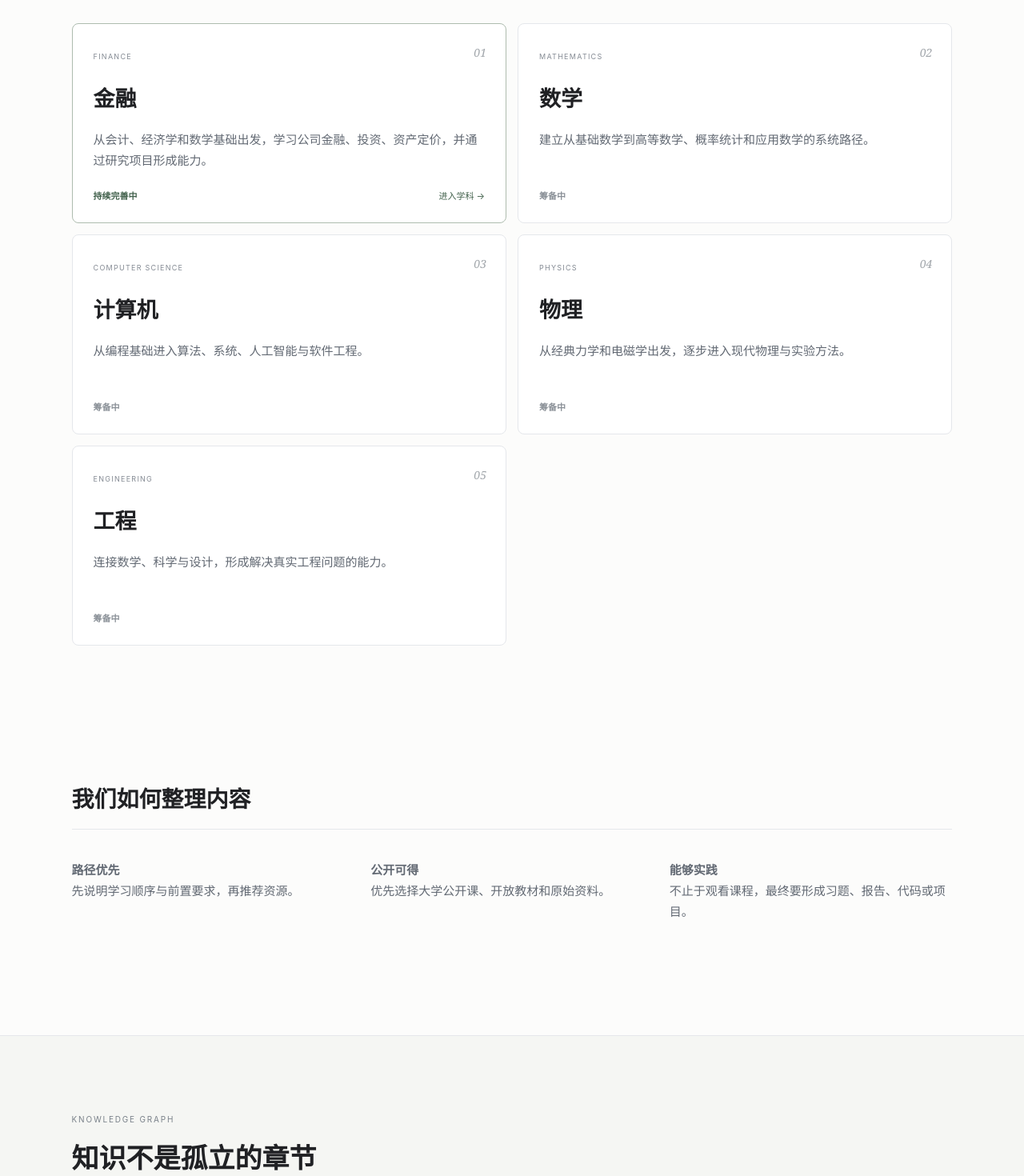
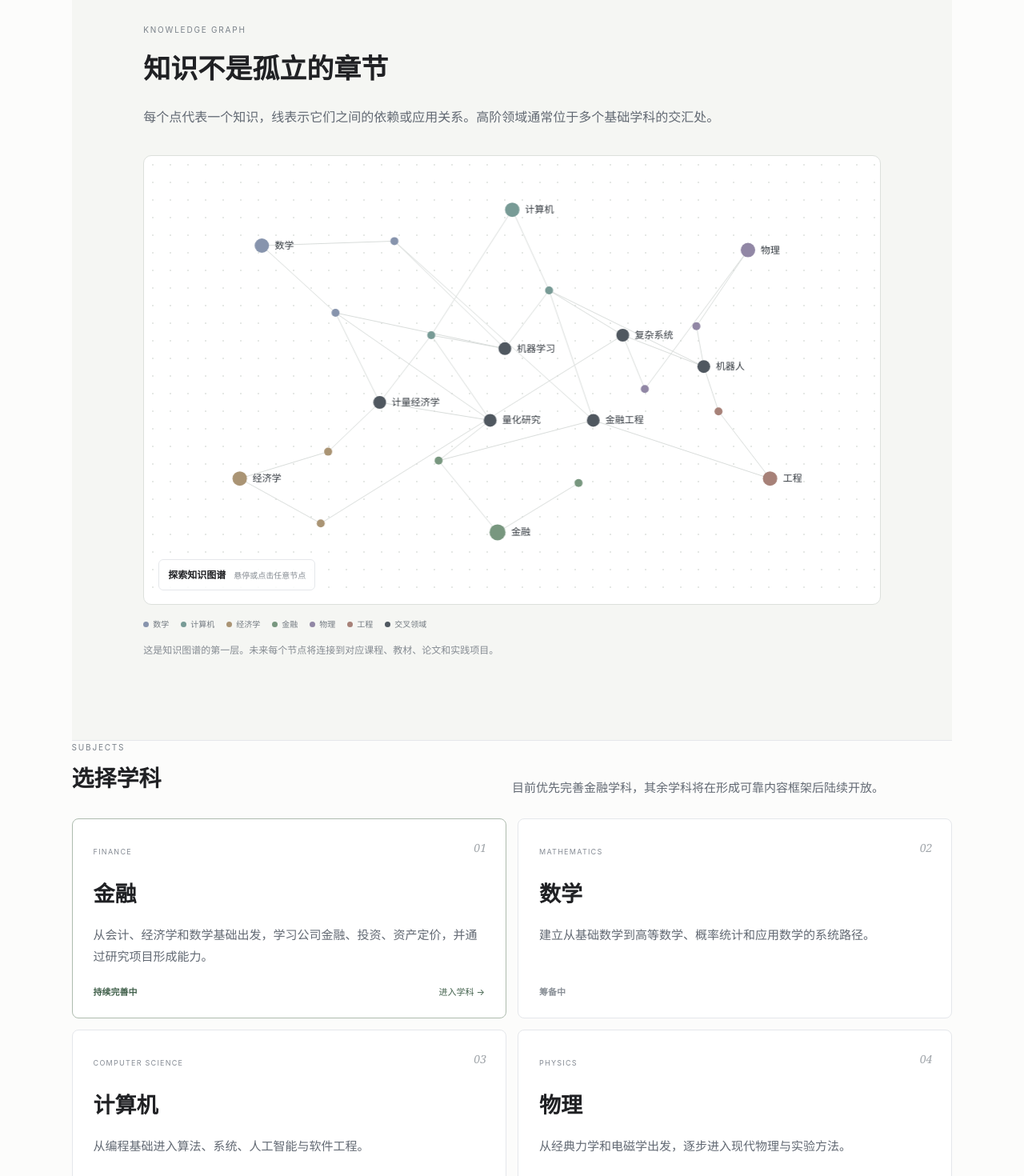
Before and after one commit to ming1024yue/finance-self-taught, a React (Vite) app: page / in a window 1280 px wide. Shown: the part 740-2210 px from the top of the page at 80% size. Built offline with nearby package versions, Linux system fonts and the light colour scheme.

Commit message:
Move knowledge graph above subject selection

```diff
--- /dev/null
+++ b/src/KnowledgeGraphPlacement.tsx
@@ -0,0 +1,11 @@
+import {useLayoutEffect,useRef} from "react";
+import KnowledgeGraph from "./KnowledgeGraph";
+
+export default function KnowledgeGraphPlacement(){
+  const container=useRef<HTMLDivElement>(null);
+  useLayoutEffect(()=>{
+    const subjects=document.getElementById("subjects");
+    if(subjects&&container.current) subjects.before(container.current);
+  },[]);
+  return <div className="knowledge-placement" ref={container}><KnowledgeGraph/></div>;
+}
--- a/src/main.tsx
+++ b/src/main.tsx
@@ -1,2 +1,2 @@
-import{createRoot}from"react-dom/client";import PlatformHome from"./PlatformHome";import KnowledgeGraph from"./KnowledgeGraph";import FinanceHome from"./Home";import TopicPage from"./TopicPage";import BooksPage from"./BooksPage";import{preserveSidebarScroll}from"./sidebarScroll";import"./styles.css";import"./tools.css";import"./plan.css";import"./books.css";import"./mobile.css";import"./platform.css";import"./knowledge.css";
-const base=import.meta.env.BASE_URL.replace(/\/$/,"");const path=location.pathname.replace(base,"");const topic=path.match(/^\/(?:finance\/)?topics\/([^/]+)/)?.[1];const isFinanceHome=/^\/finance\/?$/.test(path);createRoot(document.getElementById("root")!).render(topic==="books"?<BooksPage/>:topic?<TopicPage slug={topic}/>:isFinanceHome?<FinanceHome/>:<><PlatformHome/><KnowledgeGraph/></>);preserveSidebarScroll();
+import{createRoot}from"react-dom/client";import PlatformHome from"./PlatformHome";import KnowledgeGraphPlacement from"./KnowledgeGraphPlacement";import FinanceHome from"./Home";import TopicPage from"./TopicPage";import BooksPage from"./BooksPage";import{preserveSidebarScroll}from"./sidebarScroll";import"./styles.css";import"./tools.css";import"./plan.css";import"./books.css";import"./mobile.css";import"./platform.css";import"./knowledge.css";
+const base=import.meta.env.BASE_URL.replace(/\/$/,"");const path=location.pathname.replace(base,"");const topic=path.match(/^\/(?:finance\/)?topics\/([^/]+)/)?.[1];const isFinanceHome=/^\/finance\/?$/.test(path);createRoot(document.getElementById("root")!).render(topic==="books"?<BooksPage/>:topic?<TopicPage slug={topic}/>:isFinanceHome?<FinanceHome/>:<><PlatformHome/><KnowledgeGraphPlacement/></>);preserveSidebarScroll();
```
